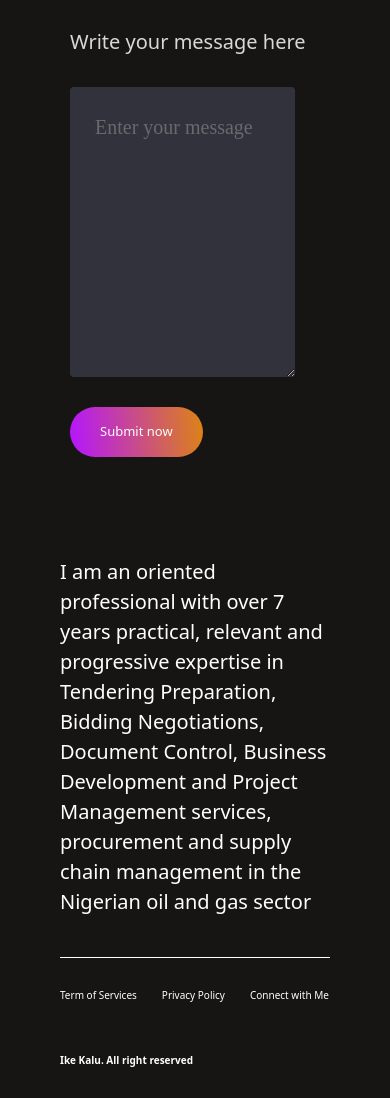
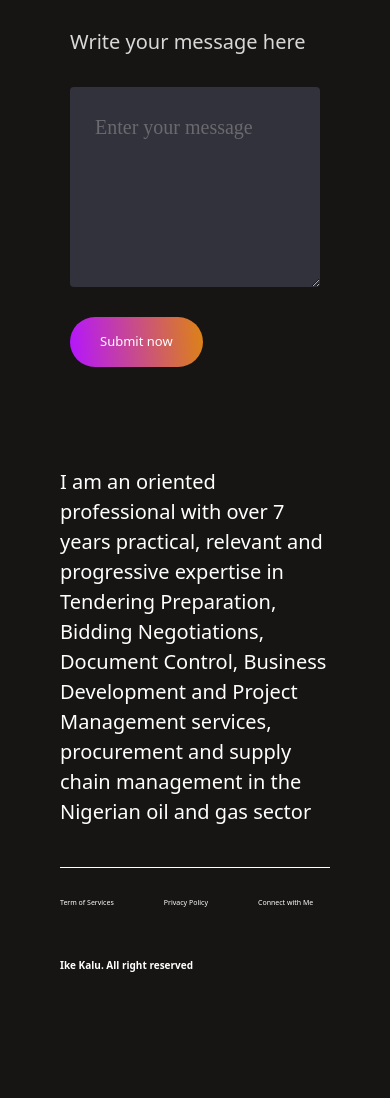
Before and after one commit to ChibuikeUkonu/Portfolio, a Next.js app: page / in a window 390 px wide. Shown: the part 4747-5845 px from the top of the page. After the commit the page ends 5750 px from the top, so only its background shows below. Built offline with nearby package versions, Linux system fonts and the light colour scheme.

Commit message:
adjustments

```diff
--- a/src/Component/Contact/Contact.module.css
+++ b/src/Component/Contact/Contact.module.css
@@ -140,7 +140,8 @@
         font-size: 15px;
     }
     .contact_right textarea{
-        width: 90%;
+        width: 100%;
+        height:200px;
         font-size: 20px;
     }
     .contact_sumit{
--- a/src/Component/Footer/Footer.module.css
+++ b/src/Component/Footer/Footer.module.css
@@ -79,16 +79,13 @@
         font-size: 13px;
         font-weight: 500;
     }
-    .footer_bottom_right{
-        display: flex;
-        font-size: 10px;
-        gap:25px;
+    .footer_bottom_right p{
+        font-size: 7px;
+        gap:7px;
     }
     .footer_left{
         font-size: 10px;
         font-weight: 600;
     }
-    .footer_subscribe{
-        font-size: 10px;
-    }
+
 }
```
Also changed, not shown: src/Component/Footer/Footer.jsx (+1 -9 lines).
